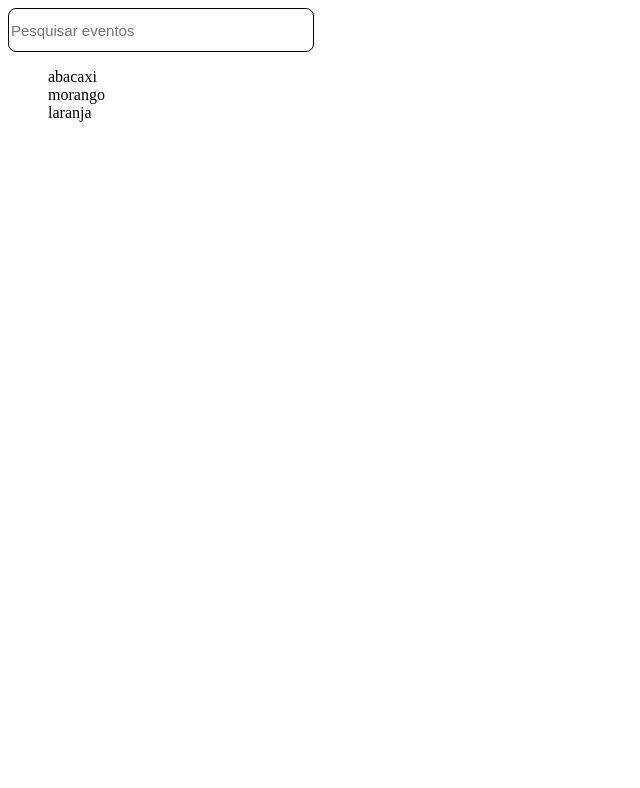
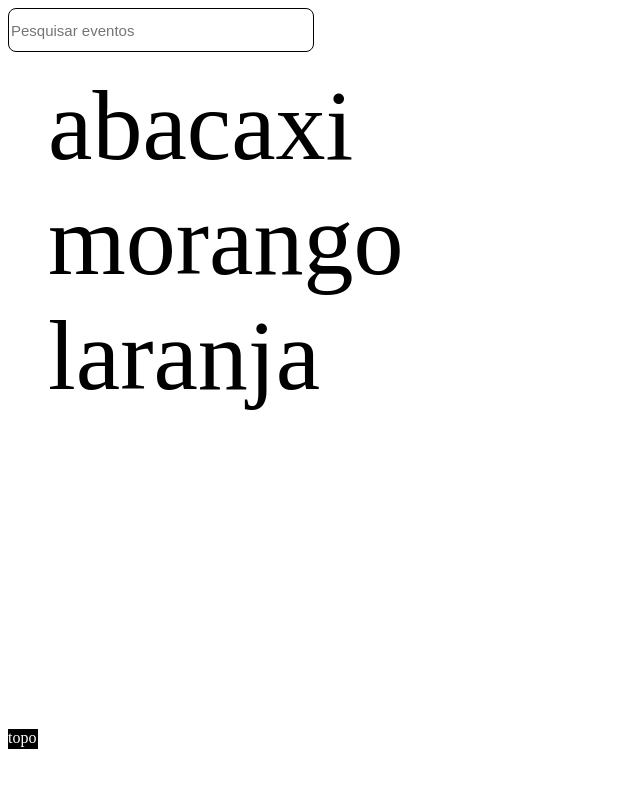
Before and after one commit to senacrs-emti/2025-1MA-cidadeconectada-G05, a plain HTML site: page index.html in a window 1280 px wide. Shown: the whole page, without its empty margins (0-640 px from the left). Drawn offline with nearby package versions, Linux system fonts and the light colour scheme.

Commit message:
botao topo
adicionei botao para ir pro topo

```diff
--- a/index.html
+++ b/index.html
@@ -25,6 +25,7 @@
 
     <div id="mapa"></div>
     <script src="script.js"></script>
+    <div onclick="scrollToTop()" class="topo">topo</div>
     </main>
 </body>
 </html>
--- a/script.js
+++ b/script.js
@@ -44,6 +44,7 @@ var watchID = navigator.geolocation.watchPosition(success, error, {
 });
 //navigator.geolocation.clearWatch(watchID);
 //------------------------------------------fim do codigo do mapa------------------------------------------------//
+//---------------------------------------------inicio da pesquisa------------------------------------------------//
 function search(){
     let input = document.getElementById('barradepesquisa')
     input = input.value.toLowerCase()
@@ -57,3 +58,9 @@ function search(){
         }
     }
 }
+//-----------------------------------------------fim da pesquisa--------------------------------------------------//
+//-----------------------------------------------inicio do botao--------------------------------------------------//
+function scrollToTop(){
+    window.scrollTo(0,0)
+}
+//-----------------------------------------------fim do botao--------------------------------------------------//
--- a/style.css
+++ b/style.css
@@ -5,6 +5,7 @@
 }
 li{
     list-style-type: none;
+    font-size: 100px;
 }
 input{
     width: 300px;
@@ -13,3 +14,10 @@ input{
     border-radius: 8px;
     border: 1px solid black;
 }
+.topo{
+    background-color: black;
+    height: 20px;
+    width: 30px;
+    color: white;
+    transition: all 0.5s ease 0seg;
+}
```
